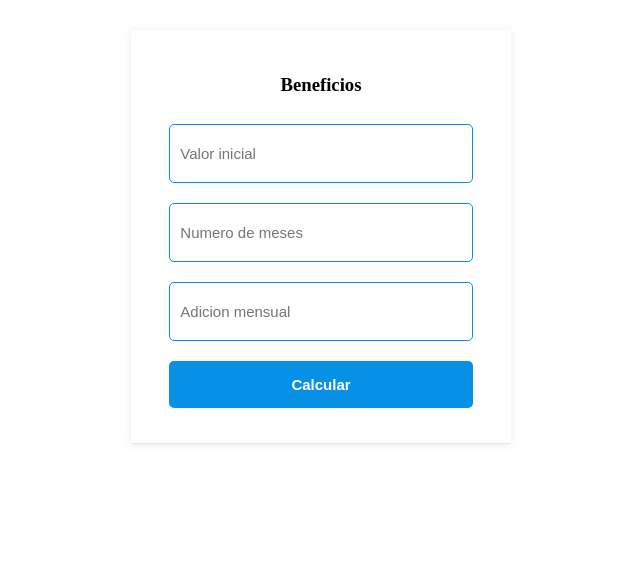
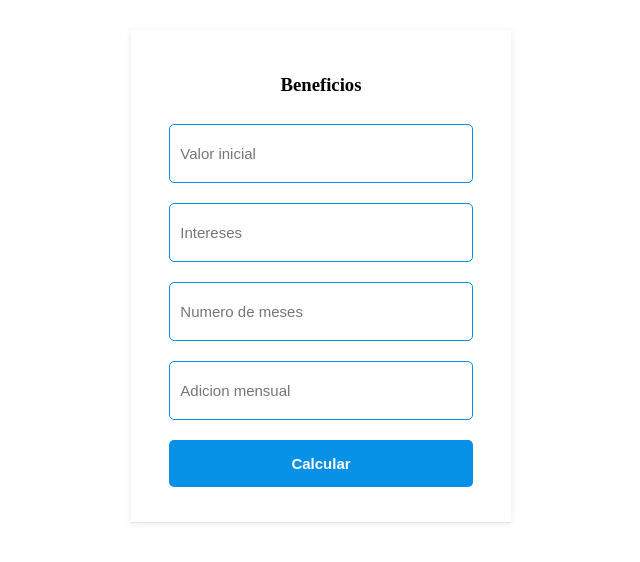
Before and after one commit to SantiagoZuluaga/DailyRewards, a plain HTML site: page index.html in a window 1280 px wide. Shown: the whole page, without its empty margins (319-959 px from the left). Drawn offline with nearby package versions, Linux system fonts and the light colour scheme.

Commit message:
Update index.html

```diff
--- a/index.html
+++ b/index.html
@@ -19,6 +19,9 @@
             <input placeholder="Valor inicial" v-model="initValue">
           </div>
           <div>
+            <input placeholder="Intereses" v-model="interests">
+          </div>
+          <div>
             <input placeholder="Numero de meses" v-model="numberOfMonths">
           </div>
           <div>
```
